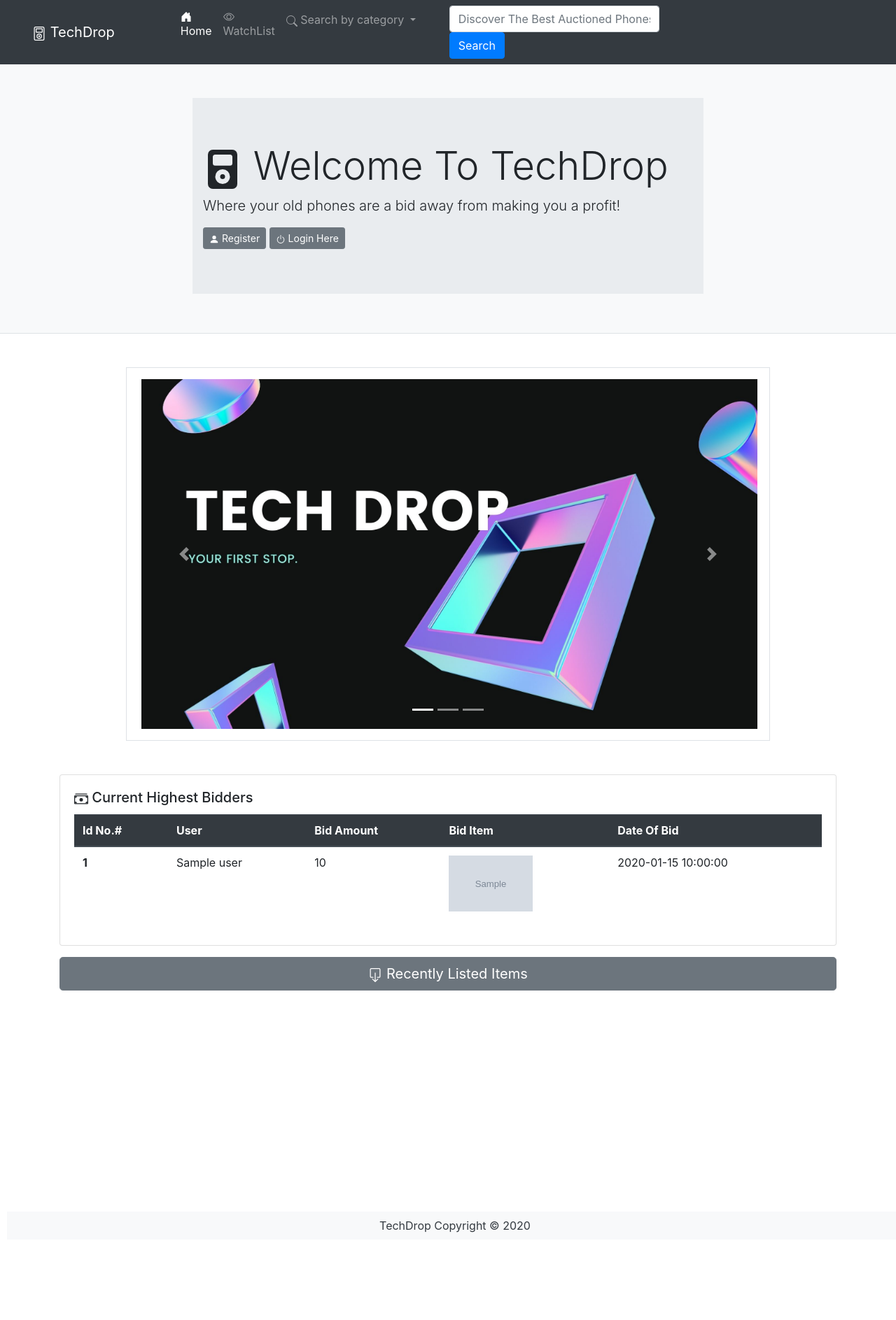
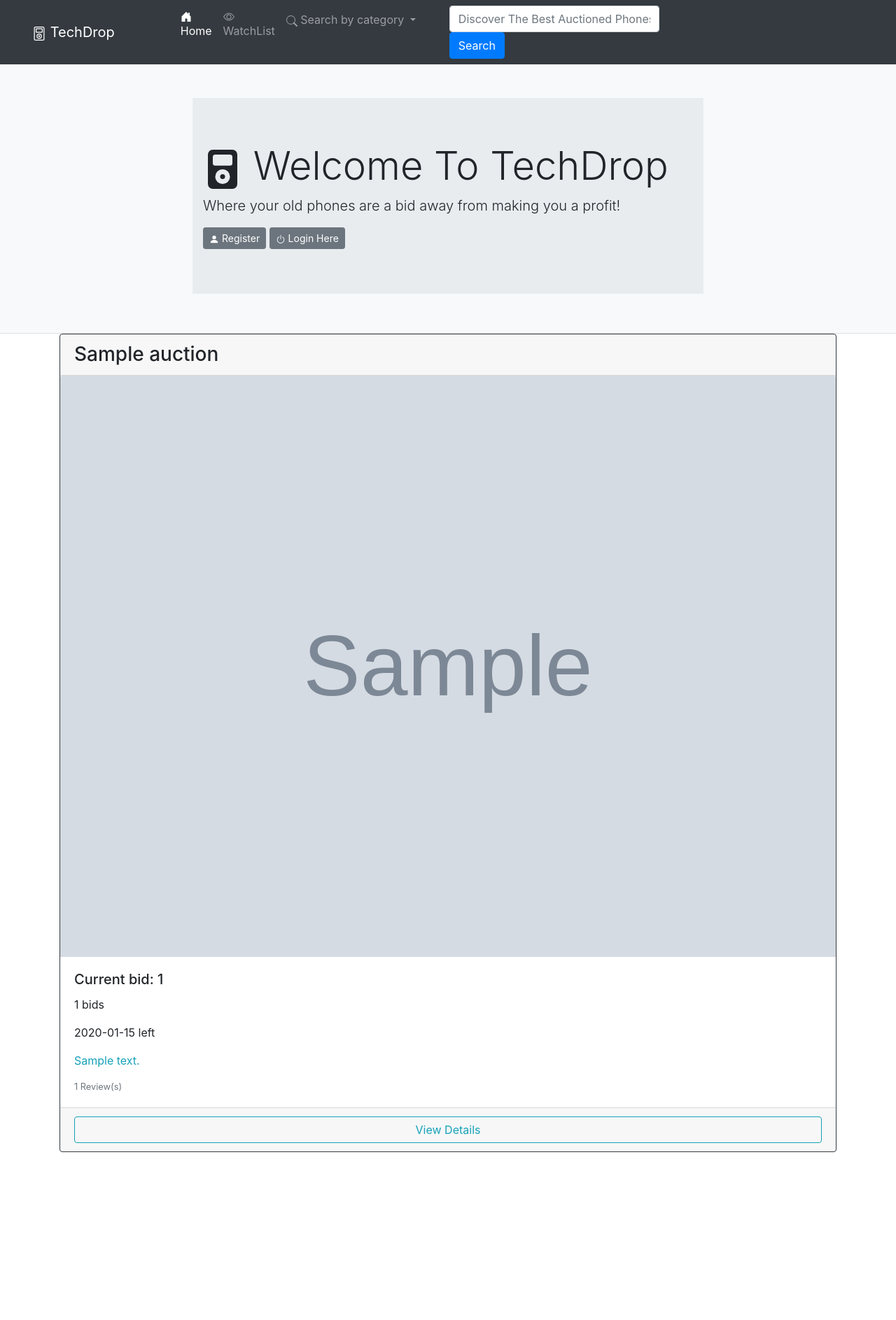
Before and after one commit to sirahut/IAB207, a Python web app: template PhoneApp/templates/index.html in a window 1280 px wide; the page is wider, and only the part inside the window is pictured. Shown: the top 1887 px of that part at 70% size. Before the commit the page ends 1762 px from the top of that part, so only its background shows below. Run offline with Jinja, Linux system fonts and the light colour scheme; the template is opened without the code that fills it: most values are stand-ins (such as "Sample title", 1, 10 or a date in 2020); grey boxes marked "Sample" are stand-in pictures; some libraries are stand-ins or nearby versions.

Commit message:
index page finished and updated some pages

```diff
--- a/PhoneApp/auctions.py
+++ b/PhoneApp/auctions.py
@@ -16,6 +16,7 @@ from PhoneApp.models import User
 from werkzeug.exceptions import abort
 import sqlalchemy
 from sqlalchemy.engine import create_engine
+import humanfriendly
 
 
 # create blueprint
@@ -37,6 +38,8 @@ def show(id):
     starting_bid2f = None
     bid_number = None
     priceControl2f = None
+    timeleft = humanfriendly.format_timespan(
+        auction.end-datetime.now())
 
     # get current bid from the database
     current_bid = db.session.query(
@@ -94,7 +97,7 @@ def show(id):
         count += 1
 
     return render_template('auctions/show.html', auction=auction, review_form=review_form, watchlist=watchlist_form, bid_form=placebid, current_bid=current_bid2f, bid_number=bid_number,
-                           starting_bid=starting_bid2f, priceControl=priceControl2f, add_to_watchlist_button=add_to_watchlist_button, all_bids=all_bids)
+                           starting_bid=starting_bid2f, priceControl=priceControl2f, add_to_watchlist_button=add_to_watchlist_button, all_bids=all_bids, timeleft=timeleft)
 
 
 @bp.route('/<id>/bid', methods=['GET', 'POST'])
--- a/PhoneApp/templates/Auctions/show.html
+++ b/PhoneApp/templates/Auctions/show.html
@@ -36,7 +36,7 @@
                     <p class="card-text">{{ bid_number }} bids</p>
                     {% if auction.status == 'Active' %}
                     <!--Only show time if the auction is 'Active'-->
-                    <p class="card-text">2d 8h 10m left</p>
+                    <p class="card-text">{{timeleft}} left</p>
                     {% endif %}
                     {% with messages = get_flashed_messages(with_categories=true) %}
                     {% if messages %}
--- a/PhoneApp/templates/index.html
+++ b/PhoneApp/templates/index.html
@@ -50,7 +50,7 @@
 {% endblock %}
 
 {% block content %}
-
+{% if full_page == 'Yes' %}
 <div class="container">
 
 
@@ -181,9 +181,9 @@
           <tr>
             <th scope="col">#</th>
             <th scope="col">Item</th>
-            <th scope="col">Brand</th>
-            <th scope="col">Opening Bid</th>
+            <th scope="col">Title</th>
             <th scope="col">Current Bid</th>
+            <th scope="col">Number of Bids</th>
             <th scope="col">Description</th>
             <th scope="col">End Date</th>
             <th scope="col">Bid Status</th>
@@ -196,11 +196,21 @@
             <th scope="row">{{auction.id}}</th>
             <td><img src="{{auction.image}}" alt="Card image cap" border=5 height=120 width=180></td>
             <td>{{auction.title}}</td>
-            <td>${{auction.open_bid}}</td>
-            <td></td>
+
+            <td>{{auction.current_bid}}</td>
+            <td>{{auction.bid_number}}</td>
             <td>{{auction.description}}</td>
             <td>{{auction.end}}</td>
-            <td>{{auction.status}}</td>
+            <td style="text-align: center;">
+              <p>{{auction.status}}</p>
+              {% if auction.status == 'Active' %}
+              <a href="{{url_for('auction.show', id=auction.id)}}" class="btn btn-outline-info btn-block">View
+                Details</a>
+              {% else %}
+              <a href="{{url_for('auction.show', id=auction.id)}}" class="btn btn-outline-danger btn-block">View
+                Details</a>
+              {% endif %}
+            </td>
           </tr>
           {% endfor %}
         </tbody>
@@ -211,18 +221,36 @@
 
 
 </div>
-</div>
+{% else %}
+<div class="container ">
+  <div class="card-deck mb-3">
+    {% for auction in auctions %}
+    <div class="card border-dark mb-3">
+      <div class=" card-header h3">{{auction.title}}</div>
+      <img class="card-img-top" src="{{auction.image}}" alt="{{auction.title}}">
+      <div class="card-body">
+        <h5 class="card-title">Current bid: {{ auction.current_bid }}</h5>
+        <p class="card-text">{{ auction.bid_number }} bids</p>
+        {% if auction.status == 'Active' %}
+        <!--Only show time if the auction is 'Active'-->
+        <p class="card-text">{{auction.timeleft}} left</p>
+        {% else %}
+        <p class="card-text text-danger">This auction has been closed</p>
+        {% endif %}
+        <p class="card-text text-info">{{auction.description}}</p>
 
 
-
-
-
-
-
-
-
+        <p class="card-text"><small class="text-muted">{{auction.reviews|length}} Review(s)</small></p>
+      </div>
+      <div class="card-footer">
+        <div class="text-muted"><a href="{{url_for('auction.show', id=auction.id)}}"
+            class="btn btn-outline-info btn-block">View
+            Details</a></div>
+      </div>
+    </div>
+    {% endfor %}
+  </div>
 </div>
-
-</div>
+{% endif %}
 
 {% endblock %}
--- a/requirements.txt
+++ b/requirements.txt
@@ -10,6 +10,7 @@ Flask-WTF==0.14.2
 idna==2.8
 itsdangerous==1.1.0
 gunicorn==19.9.0
+humanfriendly==8.2
 psycopg2-binary==2.8.3
 Jinja2==2.10
 Mako==1.0.7
```
Also changed, not shown: PhoneApp/views.py (+51 -4 lines), PhoneApp/techdrop.sqlite.
